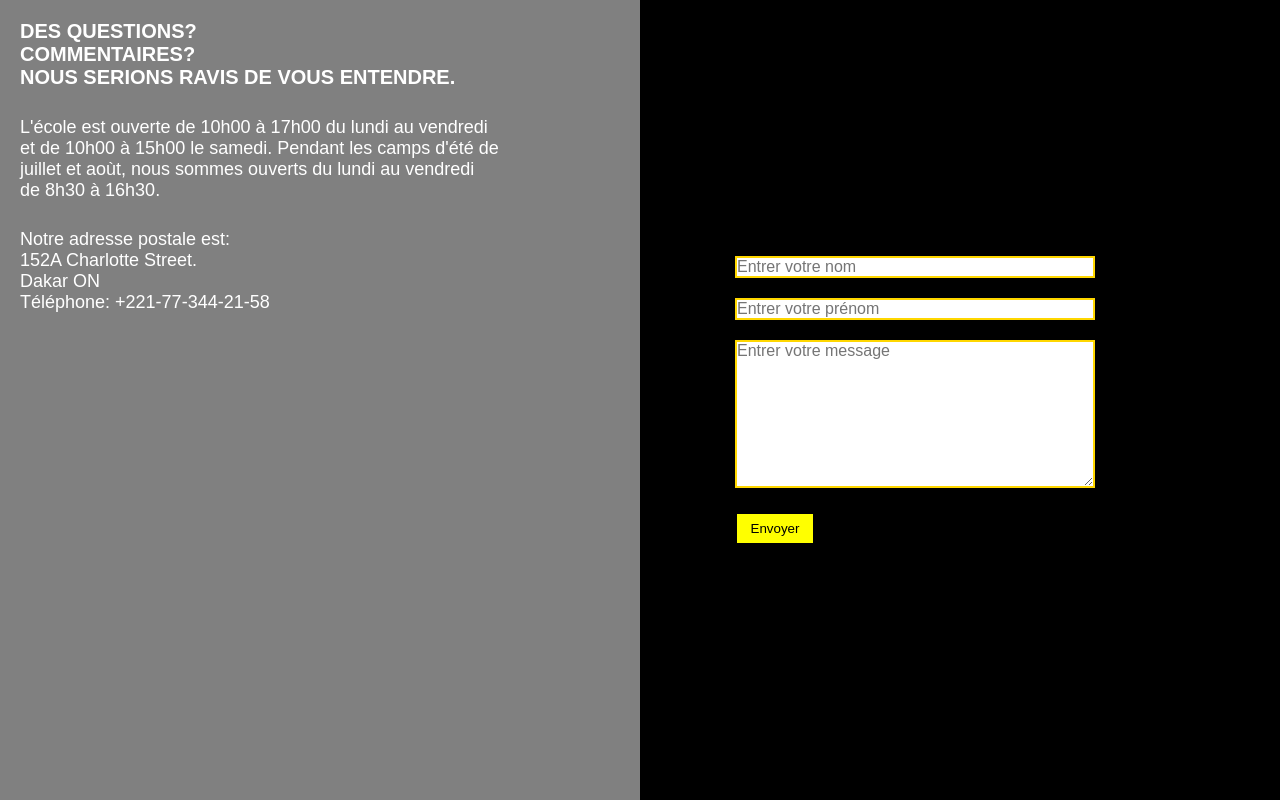
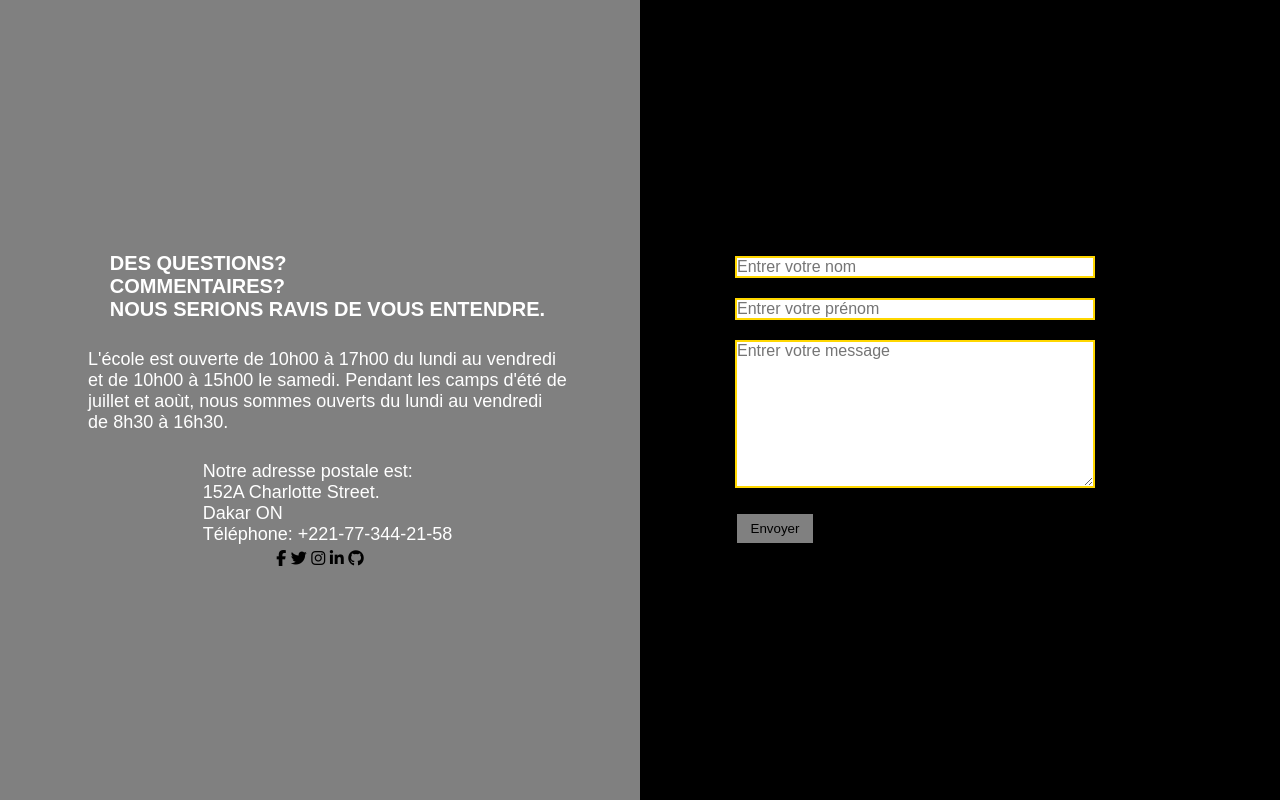
Before and after one commit to ibrahimacamara335/apprentissage-html-css-mediaquery, a plain HTML site: page index.html in a window 1280 px wide. Drawn offline with Linux system fonts and the light colour scheme.

Commit message:
modification du champ button envoyer

```diff
--- a/css/style.css
+++ b/css/style.css
@@ -19,6 +19,8 @@
     height: 100vh;
     display: flex;
     flex-direction: column;
+    justify-content: center;
+    align-items: center;
     background-color: gray;
 }
 
@@ -38,7 +40,6 @@ p {
     margin-left: 15px;
     padding: 5px 5px 5px 5px;
 }
-
 
 .formulaire {
     width: 50%;
@@ -86,8 +87,11 @@ label {
 button {
     padding: 10px 0;
     outline: none;
-    background: yellow;
+    background: gray;
     border: 2px solid black;
+    display: flex;
+    justify-content: center;
+    align-items: center;
     width: 100px;
     cursor: pointer;
 }
@@ -233,8 +237,11 @@ button {
     button {
         padding: 7px 0;
         outline: none;
-        background: yellow;
+        background: gray;
         border: 2px solid black;
+        display: flex;
+        justify-content: center;
+        align-items: center;
         width: 80px;
         cursor: pointer;
     }
--- a/index.html
+++ b/index.html
@@ -6,6 +6,7 @@
     <meta http-equiv="X-UA-Compatible" content="IE=edge">
     <meta name="viewport" content="width=device-width, initial-scale=1.0">
     <link rel="stylesheet" href="css/style.css">
+    <script src="https://kit.fontawesome.com/a076d05399.js" crossorigin="anonymous"></script>
     <title>Travail</title>
 </head>
 
@@ -27,7 +28,13 @@
                 Dakar ON<br>
                 Téléphone: +221-77-344-21-58
 
-
+            <ul>
+                <li class="fab fa-facebook-f"></li>
+                <li class="fab fa-twitter"></li>
+                <li class="fab fa-instagram"></li>
+                <li class="fab fa-linkedin-in"></li>
+                <li class="fab fa-github"></li>
+            </ul>
         </div>
         <div class="formulaire">
             <form>
```
